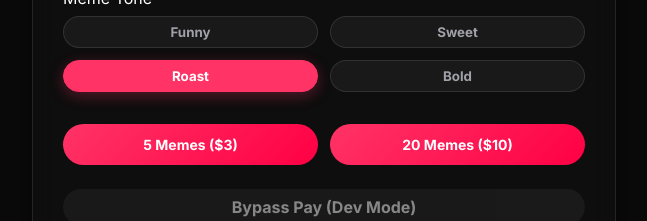
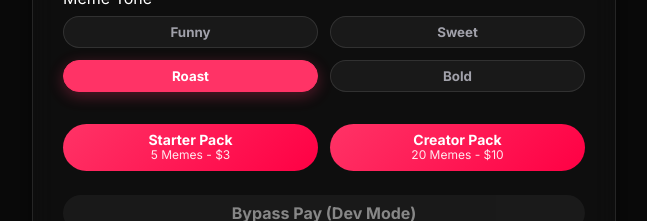
Before and after one commit to Farahprojects/meme-supreme, a Next.js app: page / in a window 1280 px wide. Shown: the part 1480-1701 px from the top of the page, without its empty margins (316-963 px from the left). Built offline with nearby package versions, Linux system fonts and the light colour scheme; no server answers; the database is empty.

Commit message:
Update checkout buttons to display Starter Pack and Creator Pack labels

```diff
--- a/src/components/StudioForm.tsx
+++ b/src/components/StudioForm.tsx
@@ -456,19 +456,29 @@ export default function StudioForm({ initialOrderId, initialStep }: StudioFormPr
                                 <div style={{ display: 'flex', gap: '12px', width: '100%' }}>
                                     <button
                                         className={styles.primaryButton}
-                                        style={{ flex: 1, padding: '12px 10px', fontSize: '14px' }}
+                                        style={{ flex: 1, padding: '8px 10px', fontSize: '14px', lineHeight: '1.2' }}
                                         disabled={!targets.some(t => t.name) || !contextDesc || isCheckingOut || credits === null}
                                         onClick={() => handleCheckout('memesupreme-pack-5')}
                                     >
-                                        {isCheckingOut ? "Loading..." : "5 Memes ($3)"}
+                                        {isCheckingOut ? "Loading..." : (
+                                            <div style={{ display: 'flex', flexDirection: 'column', alignItems: 'center' }}>
+                                                <span style={{ fontWeight: 'bold' }}>Starter Pack</span>
+                                                <span style={{ fontSize: '12px', opacity: 0.9, fontWeight: 'normal' }}>5 Memes - $3</span>
+                                            </div>
+                                        )}
                                     </button>
                                     <button
                                         className={styles.primaryButton}
-                                        style={{ flex: 1, padding: '12px 10px', fontSize: '14px' }}
+                                        style={{ flex: 1, padding: '8px 10px', fontSize: '14px', lineHeight: '1.2' }}
                                         disabled={!targets.some(t => t.name) || !contextDesc || isCheckingOut || credits === null}
                                         onClick={() => handleCheckout('memesupreme-pack-20')}
                                     >
-                                        {isCheckingOut ? "Loading..." : "20 Memes ($10)"}
+                                        {isCheckingOut ? "Loading..." : (
+                                            <div style={{ display: 'flex', flexDirection: 'column', alignItems: 'center' }}>
+                                                <span style={{ fontWeight: 'bold' }}>Creator Pack</span>
+                                                <span style={{ fontSize: '12px', opacity: 0.9, fontWeight: 'normal' }}>20 Memes - $10</span>
+                                            </div>
+                                        )}
                                     </button>
                                 </div>
                             )}
```
